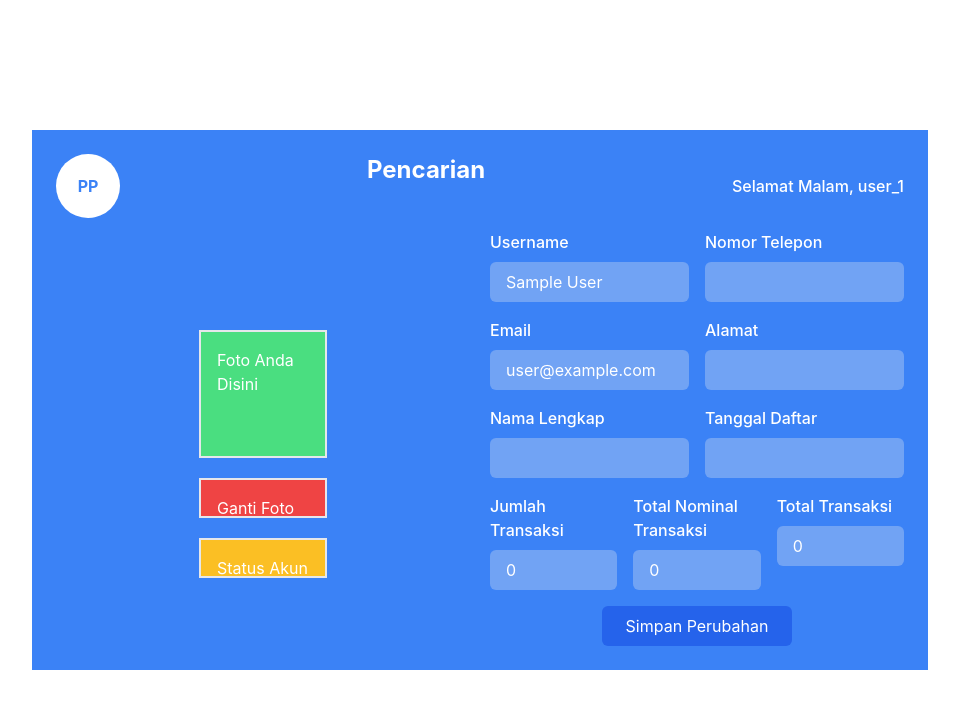
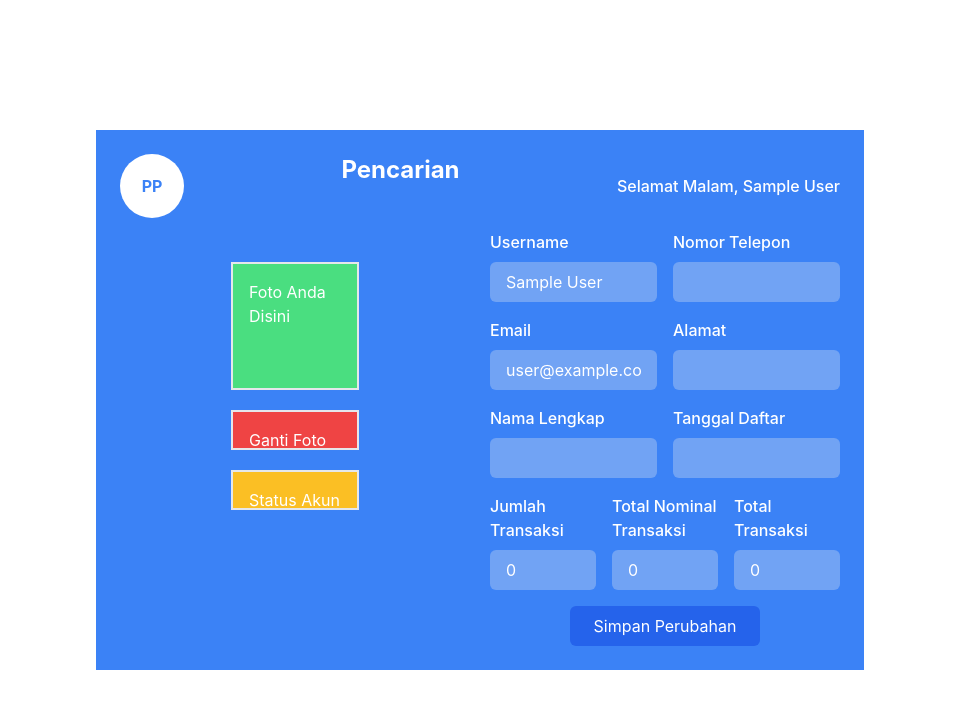
Before and after one commit to KyzutoGH/3D-Models-Shop, a Next.js app: page /profile in a window 1280 px wide. Shown: the top 708 px of the page, without its empty margins (160-1119 px from the left). Built offline with nearby package versions, Linux system fonts and the light colour scheme; no server answers; the database is empty; sample sign-in values are in the browser's storage.

Commit message:
menambahkan env

```diff
--- a/pages/index.js
+++ b/pages/index.js
@@ -1,18 +1,18 @@
 // pages/index.js
 import { useSession } from "next-auth/react";
+import Link from "next/link";
+import Image from "next/image";
 
 const HomePage = () => {
   const { data: session } = useSession();
-
   if (!session) {
     return (
       <div>
         <h1>You are not logged in</h1>
-        <Link href="/login">Login</Link>
+        <Link href="/login" >Login </Link>
       </div>
     );
   }
-
   return (
     <div>
       <h1>Welcome, {session.user.name}!</h1>
--- a/pages/profile.js
+++ b/pages/profile.js
@@ -93,19 +93,19 @@ const Profile = ({ session }) => {
 
   return (
     <div className="flex justify-center items-center h-screen">
-      <div className="bg-blue-500 text-white p-6 w-full max-w-4xl">
+      <div className="bg-blue-500 text-white p-6 w-full max-w-3xl">
         <div className="flex justify-between mb-3">
           <div className="w-16 h-16 bg-white rounded-full flex justify-center items-center">
             <span className="text-blue-500 font-bold">PP</span>
           </div>
           <h1 className="grid justify-items-center text-2xl font-bold">Pencarian</h1>
           <div className="justify-center flex items-center">
-            <p className="font-medium">{greeting}, {user.id}</p>
+            <p className="font-medium">{greeting}, {user.name}</p>
           </div>
         </div>
 
         <div className="grid grid-cols-1 md:grid-cols-2 gap-5">
-          <div className="flex justify-center flex-col items-center gap-5 pt-8">
+          <div className="flex flex-col items-center gap-5 pt-8">
             <div className="box-border h-32 w-32 p-4 border-2 bg-green-400">
               Foto Anda Disini
             </div>
```
Also changed, not shown: 1 other file (tests, documents, lock files or other folders).
